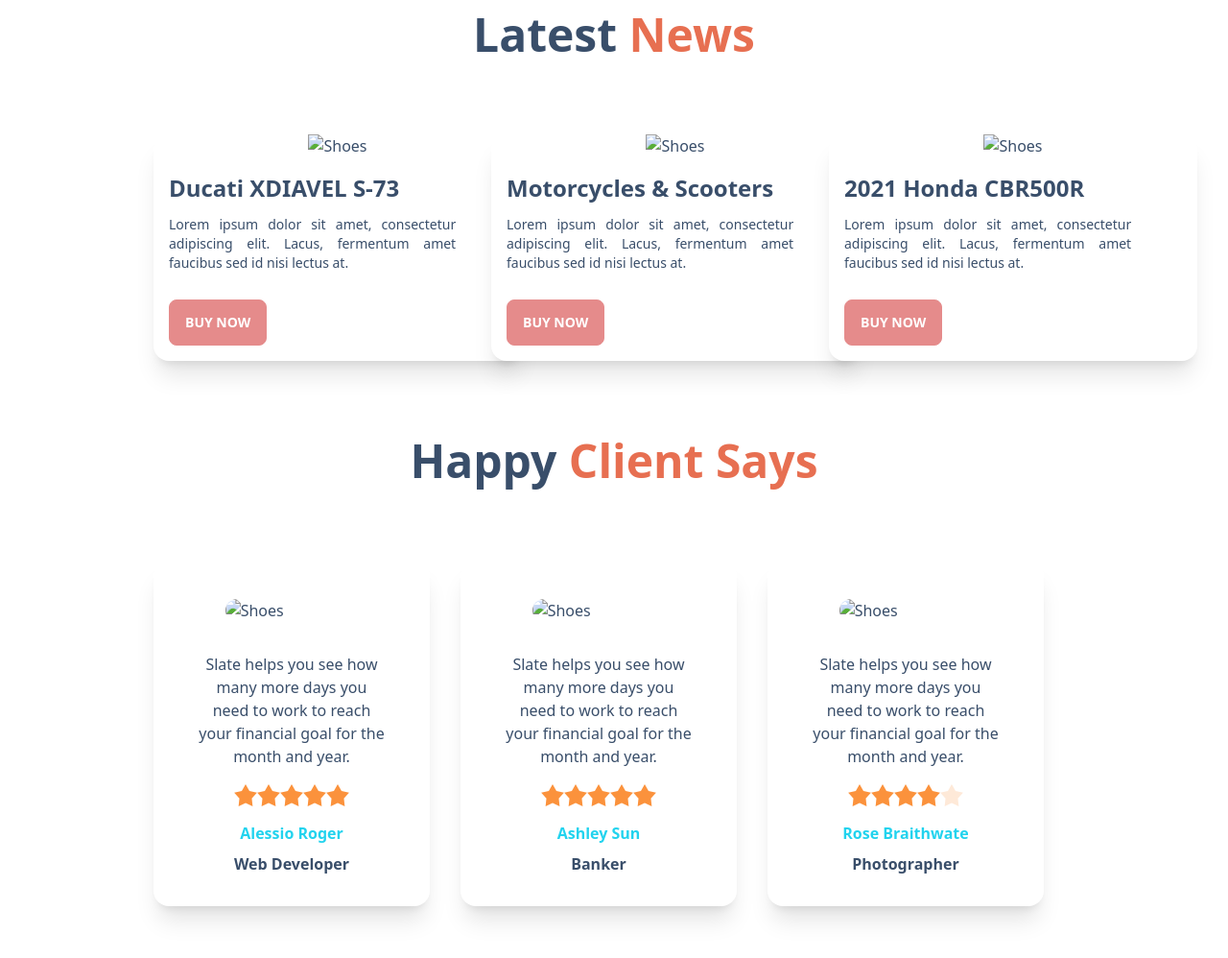
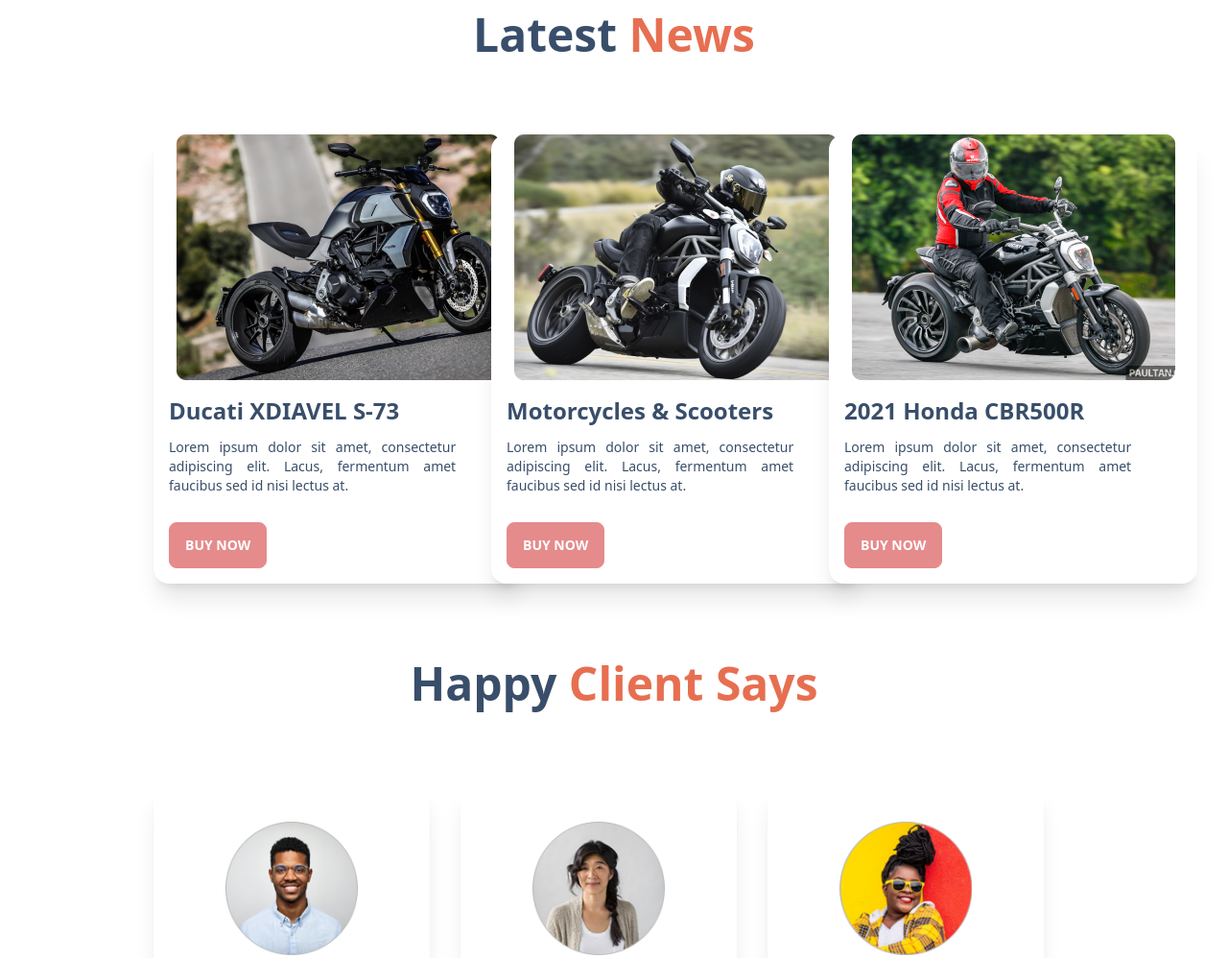
Before and after one commit to maruf-islam-joy/web-learning-project7, a plain HTML site: page index.html in a window 1280 px wide. Shown: the part 1270-2268 px from the top of the page at 96% size. Drawn offline with nearby package versions, Linux system fonts and the light colour scheme; the site is published under a folder, as on GitHub Pages, so addresses that start at the root find nothing.

Commit message:
fixed image path error

```diff
--- a/index.html
+++ b/index.html
@@ -176,7 +176,7 @@
 
                 <!-- card 1  -->
                 <div class=" card card-compact w-96 bg-base-100 shadow-xl ">
-                    <figure><img class="w-auto" src="/images/others/latest1.png" alt="Shoes" /></figure>
+                    <figure><img class="w-auto" src="images/others/latest1.png" alt="Shoes" /></figure>
                     <div class="card-body">
                       <h2 class="card-title font-bold text-2xl">Ducati XDIAVEL S-73</h2>
                       <p class="w-[85%] text-justify">Lorem ipsum dolor sit amet, consectetur adipiscing elit. Lacus, fermentum amet faucibus sed id nisi lectus at.</p>
@@ -188,7 +188,7 @@
 
                   <!-- card2  -->
                   <div class=" card card-compact w-96 bg-base-100 shadow-xl ">
-                    <figure><img class="w-auto" src="/images/others/latest2.png" alt="Shoes" /></figure>
+                    <figure><img class="w-auto" src="images/others/latest2.png" alt="Shoes" /></figure>
                     <div class="card-body">
                       <h2 class="card-title font-bold text-2xl">Motorcycles & Scooters</h2>
                       <p class="w-[85%] text-justify">Lorem ipsum dolor sit amet, consectetur adipiscing elit. Lacus, fermentum amet faucibus sed id nisi lectus at.</p>
@@ -200,7 +200,7 @@
 
                   <!-- card-3  -->
                   <div class=" card card-compact w-96 bg-base-100 shadow-xl ">
-                    <figure><img class="w-auto" src="/images/others/latest3.png" alt="Shoes" /></figure>
+                    <figure><img class="w-auto" src="images/others/latest3.png" alt="Shoes" /></figure>
                     <div class="card-body">
                       <h2 class="card-title font-bold text-2xl">2021 Honda CBR500R</h2>
                       <p class="w-[85%] text-justify">Lorem ipsum dolor sit amet, consectetur adipiscing elit. Lacus, fermentum amet faucibus sed id nisi lectus at.</p>
@@ -223,7 +223,7 @@
                 <!-- client 1  -->
                 <div class="card w-72 bg-base-100 shadow-xl">
                     <figure class="px-10 pt-10">
-                      <img src="/images/others/user-1.png" alt="Shoes" class="rounded-xl w-2/3" />
+                      <img src="images/others/user-1.png" alt="Shoes" class="rounded-xl w-2/3" />
                     </figure>
                     <div class="card-body items-center text-center">
                       <p class="w-[88%]">Slate helps you see how
@@ -246,7 +246,7 @@
                   <!-- client 2 -->
                   <div class="card w-72 bg-base-100 shadow-xl">
                     <figure class="px-10 pt-10">
-                      <img src="/images/others/user-2.png" alt="Shoes" class="rounded-xl w-2/3" />
+                      <img src="images/others/user-2.png" alt="Shoes" class="rounded-xl w-2/3" />
                     </figure>
                     <div class="card-body items-center text-center">
                       <p class="w-[88%]">Slate helps you see how
@@ -269,7 +269,7 @@
                   <!-- client 3  -->
                   <div class="card w-72 bg-base-100 shadow-xl">
                     <figure class="px-10 pt-10">
-                      <img src="/images/others/user-3.png" alt="Shoes" class="rounded-xl w-2/3" />
+                      <img src="images/others/user-3.png" alt="Shoes" class="rounded-xl w-2/3" />
                     </figure>
                     <div class="card-body items-center text-center">
                       <p class="w-[88%]">Slate helps you see how
```
